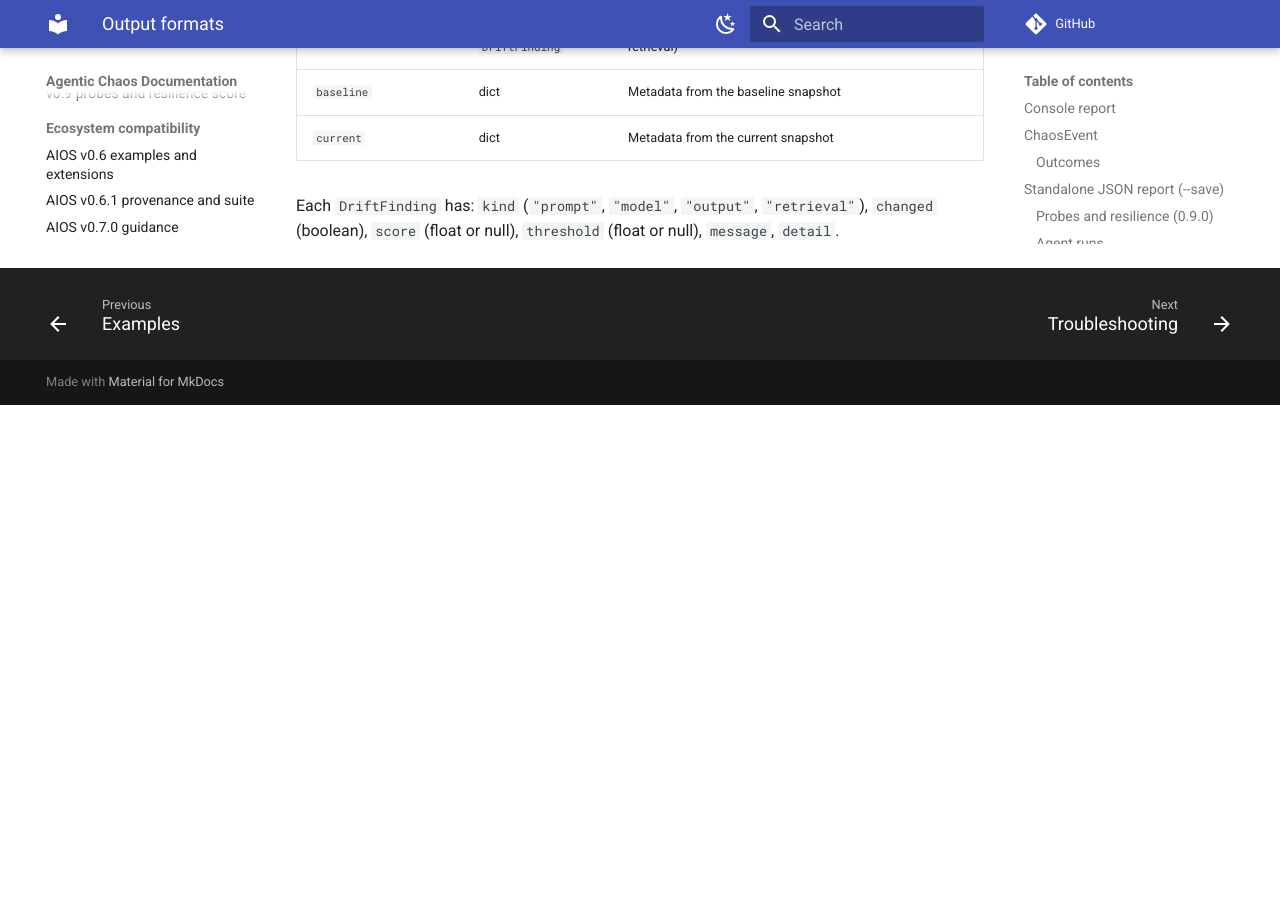
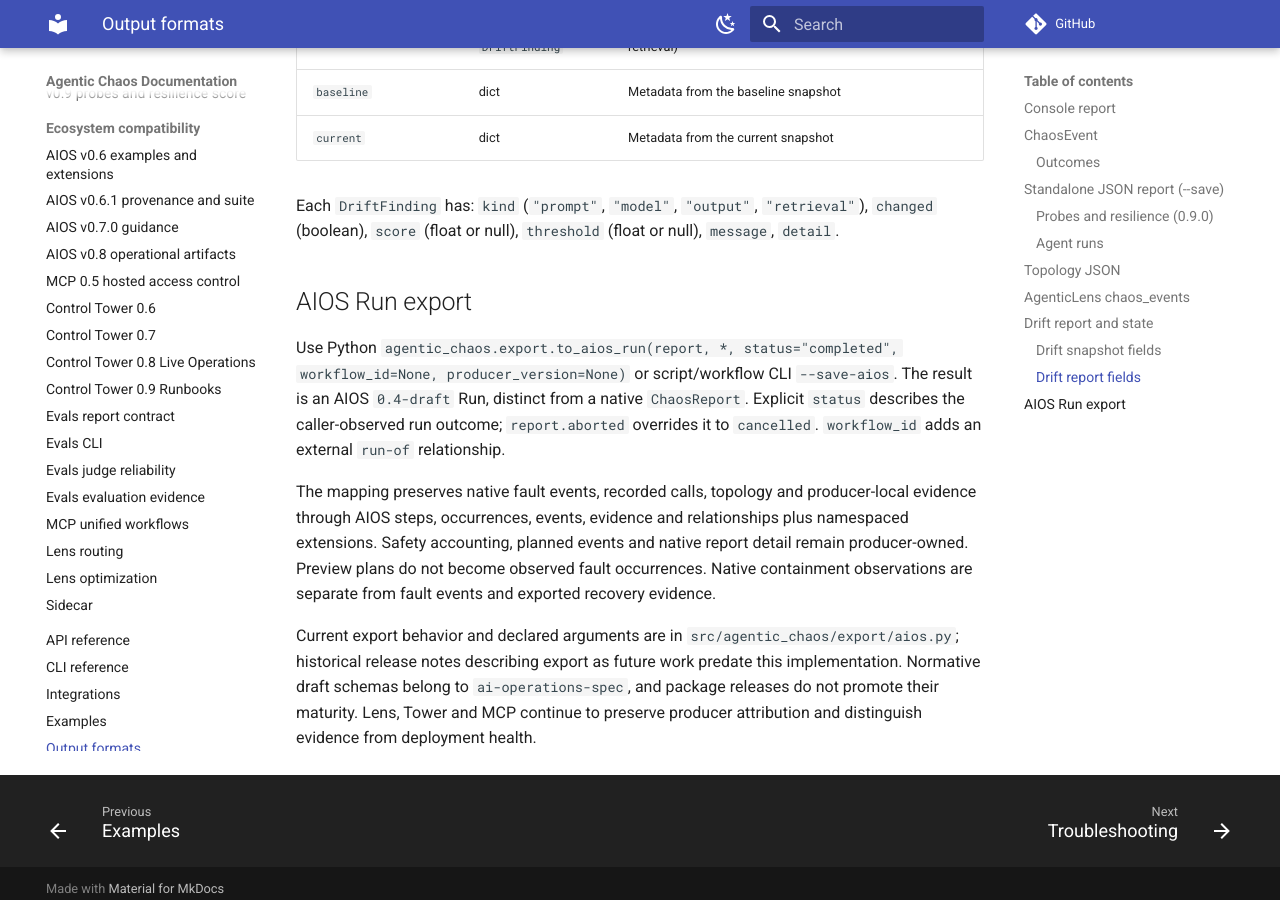
Before and after one commit to DeepAgentLabs/agentic-chaos, an MkDocs documentation site: the page built from docs/output-formats.md, in a window 1280 px wide and 900 px high, scrolled down 5819 px. Built offline with MkDocs 1.6.1 and Material for MkDocs 9.7.7, drawn with Linux system fonts in a browser that asks for light colours; comment, search, counter and statistics services are not loaded; before the commit the page ends 6224 px from its top, so only the background shows below that.

Commit message:
docs: complete docs/output-formats.md documentation coverage

```diff
--- a/docs/output-formats.md
+++ b/docs/output-formats.md
@@ -202,3 +202,12 @@ A drift report saved with `drift compare --save drift_report.json` has these top
 | `current` | dict | Metadata from the current snapshot |
 
 Each `DriftFinding` has: `kind` (`"prompt"`, `"model"`, `"output"`, `"retrieval"`), `changed` (boolean), `score` (float or null), `threshold` (float or null), `message`, `detail`.
+
+
+## AIOS Run export
+
+Use Python `agentic_chaos.export.to_aios_run(report, *, status="completed", workflow_id=None, producer_version=None)` or script/workflow CLI `--save-aios`. The result is an AIOS `0.4-draft` Run, distinct from a native `ChaosReport`. Explicit `status` describes the caller-observed run outcome; `report.aborted` overrides it to `cancelled`. `workflow_id` adds an external `run-of` relationship.
+
+The mapping preserves native fault events, recorded calls, topology and producer-local evidence through AIOS steps, occurrences, events, evidence and relationships plus namespaced extensions. Safety accounting, planned events and native report detail remain producer-owned. Preview plans do not become observed fault occurrences. Native containment observations are separate from fault events and exported recovery evidence.
+
+Current export behavior and declared arguments are in `src/agentic_chaos/export/aios.py`; historical release notes describing export as future work predate this implementation. Normative draft schemas belong to `ai-operations-spec`, and package releases do not promote their maturity. Lens, Tower and MCP continue to preserve producer attribution and distinguish evidence from deployment health.
```
